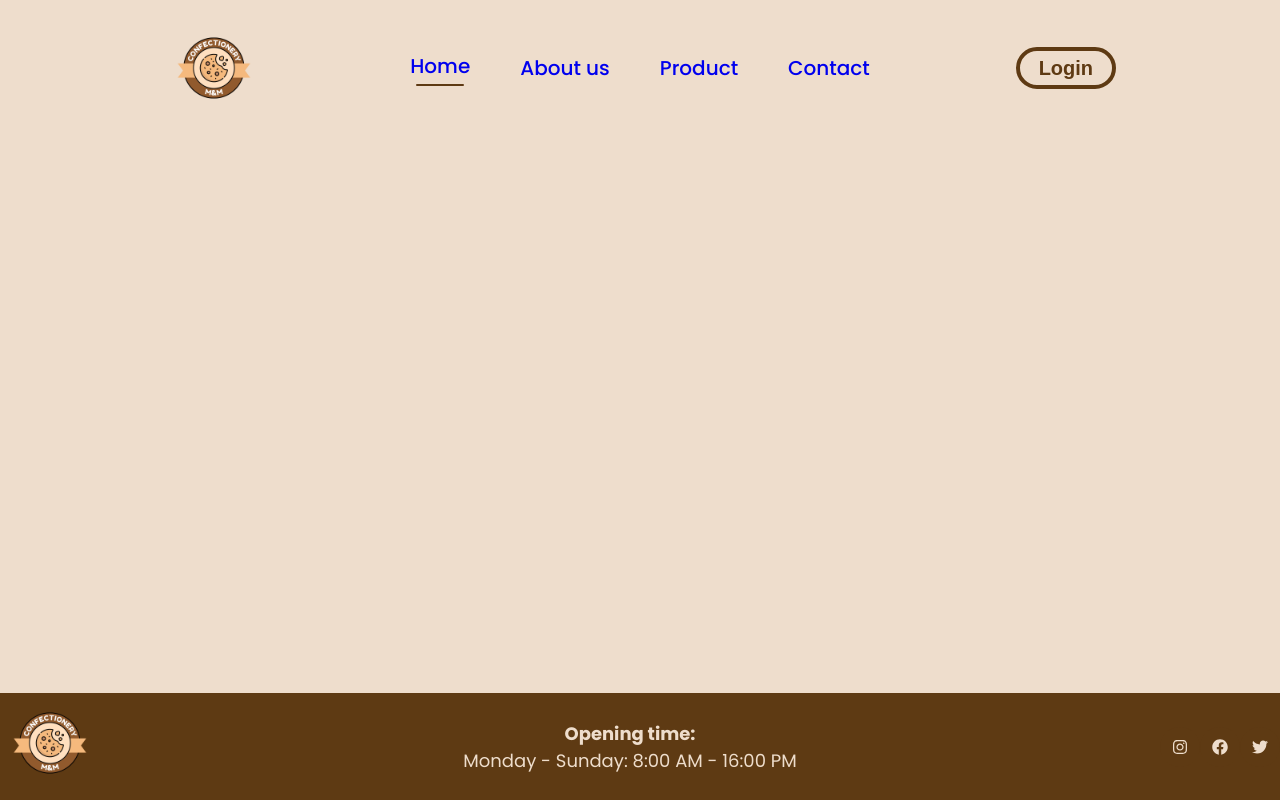
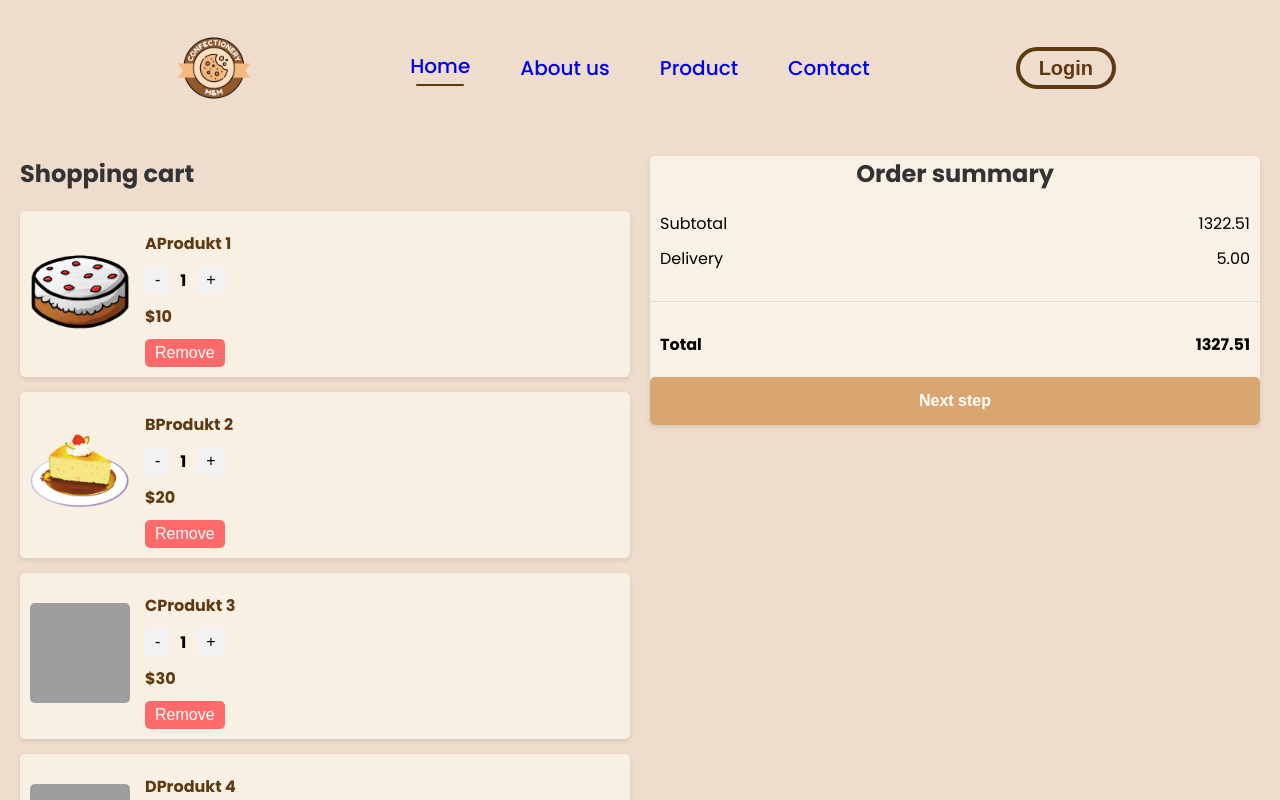
Before and after one commit to macieszak/confectionery-frontend, a React (Create React App) app in the folder confectionery_frontend/: page /cart in a window 1280 px wide. Shown: the top 800 px of the page. Built offline with nearby package versions, Linux system fonts and the light colour scheme; grey boxes are pictures that could not be loaded.

Commit message:
Added counting cart.

```diff
--- a/confectionery_frontend/src/App.js
+++ b/confectionery_frontend/src/App.js
@@ -20,20 +20,24 @@ import Favorite from './components/userComponents/favorite/Favorite'
 
 function App() {
 	const [menu, setMenu] = useState('home')
+	const [cartItemCount, setCartItemCount] = useState(0);
+	const updateCartItemCount = (newCount) => {
+		setCartItemCount(newCount);
+	  };
 
 	return (
 		<div className='main'>
 			<AuthProvider>
 				<BrowserRouter>
 					<div className='content'>
-						<NavigationBar menu={menu} setMenu={setMenu} />
+					<NavigationBar menu={menu} setMenu={setMenu} cartItemCount={cartItemCount} />
 						<Routes>
 							<Route path='/' element={<Home setMenu={setMenu} />} />
 							<Route path='/aboutus' element={<AboutUs />} />
 							<Route path='/products' element={<Products />} />
 							<Route path='/contacts' element={<Contact />} />
 							<Route path='/product/:productId' element={<Product />} />
-							<Route path='/cart' element={<Cart />} />
+							<Route path='/cart' element={<Cart updateCartItemCount={updateCartItemCount} />} />
 							<Route path='/user' element={<User />}>
 								<Route path='profile' element={<ProfileInfo />} />
 								<Route path='wallet' element={<Wallet />} />
--- /dev/null
+++ b/confectionery_frontend/src/components/cartItem/CartItem.css
@@ -0,0 +1,66 @@
+.cart-item {
+	display: flex;
+	align-items: center;
+	background-color: #f8f0e3;
+	box-shadow: 0 2px 5px rgba(0, 0, 0, 0.1);
+	margin-bottom: 15px;
+	padding: 10px;
+	border-radius: 5px;
+}
+
+.cart-item-image img {
+	width: 100px;
+	height: 100px;
+	border-radius: 5px;
+	margin-right: 15px;
+	object-fit: cover;
+}
+
+.cart-item-info p {
+	margin: 10px 0;
+	color: #5e3a13;
+	font-weight: bold;
+}
+
+.cart-item-info {
+	flex-grow: 1;
+}
+
+.cart-item-quantity {
+	display: flex;
+	align-items: center;
+	margin-right: 20px;
+	font-weight: bold;
+}
+
+.cart-item-quantity span {
+	margin: 0 10px;
+}
+
+.cart-item-quantity button {
+	border: none;
+	background-color: #f2f2f2;
+	padding: 5px 10px;
+	border-radius: 5px;
+	cursor: pointer;
+	font-size: 16px;
+}
+
+.cart-item-quantity button:hover {
+	background-color: #e2e2e2;
+}
+
+.cart-item-remove {
+	background-color: #ff6b6b;
+	color: white;
+	border: none;
+	padding: 5px 10px;
+	border-radius: 5px;
+	cursor: pointer;
+	font-size: 16px;
+	margin-left: auto;
+}
+
+.cart-item-remove:hover {
+	background-color: #ff5252;
+}
--- /dev/null
+++ b/confectionery_frontend/src/components/cartItem/CartItem.jsx
@@ -0,0 +1,24 @@
+import React from 'react';
+import './CartItem.css';
+
+const CartItem = ({ item, decrementQuantity, incrementQuantity, removeItem }) => {
+  return (
+    <div className='cart-item'>
+      <div className='cart-item-image'>
+        <img src={item.imageUrl} alt={item.name} />
+      </div>
+      <div className='cart-item-info'>
+        <p>{item.name}</p>
+        <div className='cart-item-quantity'>
+          <button onClick={() => decrementQuantity(item.id)}>-</button>
+          <span>{item.quantity}</span>
+          <button onClick={() => incrementQuantity(item.id)}>+</button>
+        </div>
+        <p>${item.price}</p>
+        <button className='cart-item-remove' onClick={() => removeItem(item.id)}>Remove</button>
+      </div>
+    </div>
+  );
+};
+
+export default CartItem;
--- a/confectionery_frontend/src/components/navigationBar/NavigationBar.jsx
+++ b/confectionery_frontend/src/components/navigationBar/NavigationBar.jsx
@@ -6,7 +6,7 @@ import { FaRegUser } from 'react-icons/fa'
 import { FaShoppingCart } from 'react-icons/fa'
 import { useAuth } from '../../context/AuthContext'
 
-const NavigationBar = ({ menu, setMenu }) => {
+const NavigationBar = ({ menu, setMenu, cartItemCount }) => {
 	const { user, logout } = useAuth()
 
 	return (
@@ -69,7 +69,7 @@ const NavigationBar = ({ menu, setMenu }) => {
 							{' '}
 							<FaShoppingCart className='cart-icon' />{' '}
 						</Link>
-						<div className='nav-cart-count'>0</div>
+						<div className='nav-cart-count'>{cartItemCount}</div>
 					</>
 				) : (
 					<Link to='/login'>
--- /dev/null
+++ b/confectionery_frontend/src/components/orderSummary/OrderSummary.css
@@ -0,0 +1,56 @@
+.order-summary-container {
+	background-color: #f9f0e6;
+	border-radius: 5px;
+	box-shadow: 0 2px 5px rgba(0, 0, 0, 0.1);
+	display: flex;
+	flex-direction: column;
+}
+
+.order-summary-container h2 {
+  color: #333;
+	margin-bottom: 20px;
+}
+
+.order-summary-item {
+	display: flex;
+	justify-content: space-between;
+	margin-bottom: 10px;
+  margin-left: 10px;
+  margin-right: 10px;
+}
+
+.order-summary-total {
+	display: flex;
+	justify-content: space-between;
+	margin-top: 10px;
+  margin-left: 10px;
+  margin-right: 10px;
+}
+
+.order-summary-container hr {
+	border: none;
+	height: 1px;
+	background-color: #dcdcdc;
+	margin: 20px 0;
+}
+
+.next-step-button {
+	background-color: #d9a571;
+	color: white;
+	border: none;
+	padding: 15px;
+	border-radius: 5px;
+	cursor: pointer;
+	margin-top: 20px;
+	font-size: 1em;
+	font-weight: bold;
+}
+
+.next-step-button:hover {
+	background-color: #cc8d4e;
+}
+
+.order-summary-container h2 {
+	text-align: center;
+	margin-bottom: 20px;
+}
--- /dev/null
+++ b/confectionery_frontend/src/components/orderSummary/OrderSummary.jsx
@@ -0,0 +1,26 @@
+import React from 'react'
+import './OrderSummary.css'
+
+const OrderSummary = ({ subtotal, delivery, total }) => {
+	return (
+		<div className='order-summary-container'>
+			<h2>Order summary</h2>
+			<div className='order-summary-item'>
+				<span>Subtotal</span>
+				<span>{subtotal.toFixed(2)}</span>
+			</div>
+			<div className='order-summary-item'>
+				<span>Delivery</span>
+				<span>{delivery.toFixed(2)}</span>
+			</div>
+			<hr />
+			<div className='order-summary-total'>
+				<strong>Total</strong>
+				<strong>{total.toFixed(2)}</strong>
+			</div>
+			<button className='next-step-button'>Next step</button>
+		</div>
+	)
+}
+
+export default OrderSummary
--- /dev/null
+++ b/confectionery_frontend/src/pages/CSS/Cart.css
@@ -0,0 +1,36 @@
+.cart-container {
+	display: flex;
+	padding: 20px;
+	gap: 20px;
+}
+
+.cart-items-list {
+	flex: 1;
+	margin-bottom: 20px;
+}
+
+.cart-items-list h2 {
+	color: #333;
+	margin-bottom: 20px;
+}
+
+.cart-order-summary {
+	flex: 1;
+	max-width: 700px;
+}
+
+.show-more {
+	background: #d9a571;
+	color: white;
+	border: none;
+	padding: 10px 20px;
+	border-radius: 5px;
+	cursor: pointer;
+	font-size: 1em;
+	display: block;
+	margin: 20px auto;
+}
+
+.show-more:hover {
+	background-color: #c98a5f;
+}
--- a/confectionery_frontend/src/pages/Cart.jsx
+++ b/confectionery_frontend/src/pages/Cart.jsx
@@ -1,11 +1,79 @@
-import React from 'react'
+import React, { useState, useEffect } from 'react'
+import './CSS/Cart.css'
+import productsData from '../assets/data/productsData'
+import OrderSummary from '../components/orderSummary/OrderSummary'
+import CartItem from '../components/cartItem/CartItem'
 
-const Cart = () => {
-  return (
-    <div>
+const Cart = ({ updateCartItemCount }) => {
+	const initialCartItems = productsData.map(product => ({
+		...product,
+		quantity: 1,
+	}))
 
-    </div>
-  )
+	const [cartItems, setCartItems] = useState(initialCartItems)
+
+	const [showAll, setShowAll] = useState(false)
+
+	const decrementQuantity = productId => {
+		setCartItems(currentItems =>
+			currentItems.map(item =>
+				item.id === productId && item.quantity > 1 ? { ...item, quantity: item.quantity - 1 } : item
+			)
+		)
+	}
+
+	const incrementQuantity = productId => {
+		setCartItems(currentItems =>
+			currentItems.map(item => (item.id === productId ? { ...item, quantity: item.quantity + 1 } : item))
+		)
+	}
+
+	const visibleItems = showAll ? cartItems : cartItems.slice(0, 5)
+
+	const subtotal = cartItems.reduce((total, item) => total + item.price * item.quantity, 0)
+
+	const delivery = 5
+
+	const total = subtotal + delivery
+
+	const removeItem = productId => {
+		setCartItems(currentItems => currentItems.filter(item => item.id !== productId))
+	}
+
+
+
+	useEffect(() => {
+		// Oblicz nową łączną ilość produktów
+		const itemCount = cartItems.reduce((total, item) => total + item.quantity, 0);
+		updateCartItemCount(itemCount); // Aktualizuj stan w komponencie App
+	  }, [cartItems]);
+
+
+
+	return (
+		<div className='cart-container'>
+			<div className='cart-items-list'>
+				<h2>Shopping cart</h2>
+				{visibleItems.map(item => (
+					<CartItem
+						key={item.id}
+						item={item}
+						decrementQuantity={decrementQuantity}
+						incrementQuantity={incrementQuantity}
+						removeItem={removeItem}
+					/>
+				))}
+				{cartItems.length > 5 && (
+					<button className='show-more' onClick={() => setShowAll(!showAll)}>
+						{showAll ? 'Show less' : 'Show more'}
+					</button>
+				)}
+			</div>
+			<div className='cart-order-summary'>
+				<OrderSummary subtotal={subtotal} delivery={delivery} total={total} />
+			</div>
+		</div>
+	)
 }
 
 export default Cart
```
